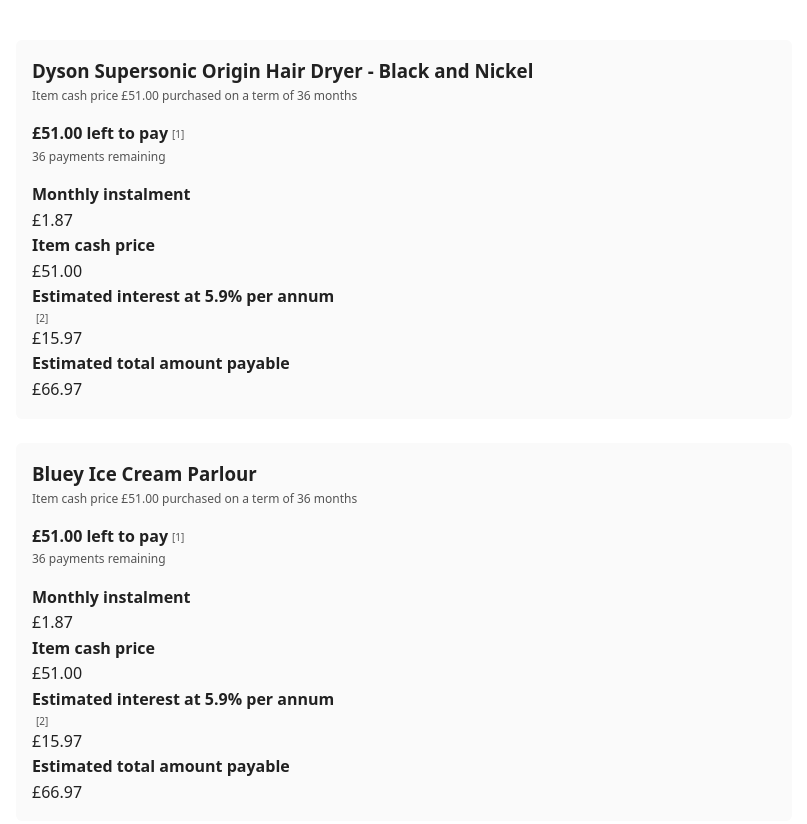
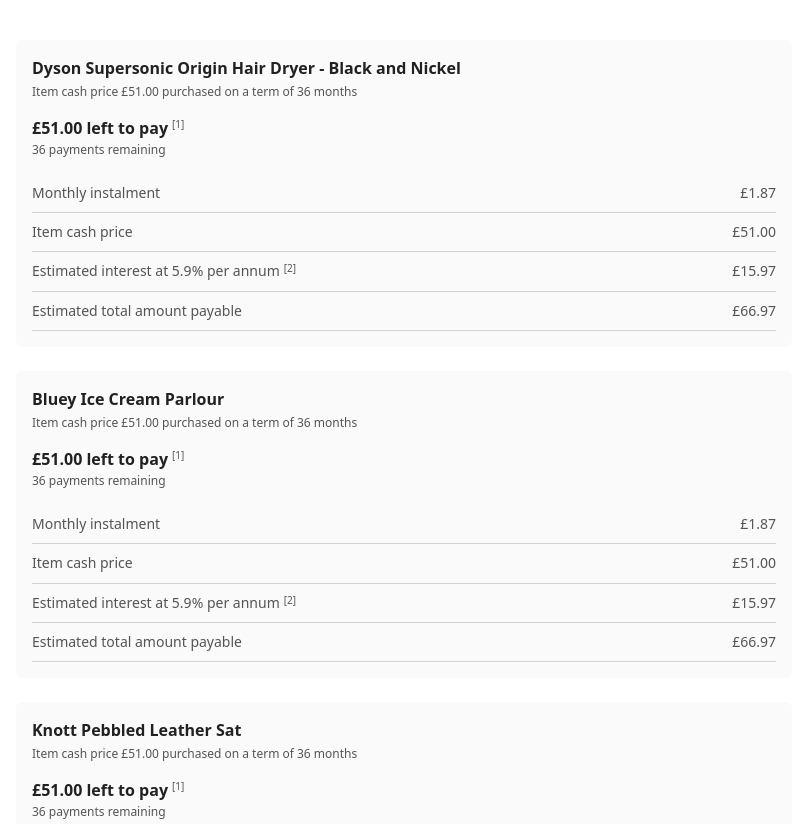
Before and after one commit to byDarren/footnote, a plain HTML site: page index.html in a window 1280 px wide. Shown: the top 824 px of the page, without its empty margins (24-831 px from the left). Drawn offline with Linux system fonts and the light colour scheme.

Commit message:
Update styles.css

```diff
--- a/styles.css
+++ b/styles.css
@@ -10,35 +10,100 @@ body {
 }
 
 h1, h2, h3, h4, h5, h6, p {
-  margin: 0;
+  margin:0;
 }
 
 .plan {
+  display: flex;
   width: 744px;
   padding: 16px;
-  margin-bottom: 1.5rem;
+  flex-direction: column;
+  align-items: flex-start;
+  gap: 16px;
   border-radius: 6px;
   background: #FAFAFA;
-  display: flex;
-  flex-direction: column;
-  gap: 16px;
+  margin-bottom:1.5rem;
 }
 
-.subtitle {
-  font-size: 12px;
+.plan .title {
+display: flex;
+flex-direction: column;
+align-items: flex-start;
+padding: 0px;
+gap: 4px;
+flex: none;
+order: 0;
+align-self: stretch;
+flex-grow: 0;
+}
+
+.plan .term {
+display: flex;
+flex-direction: column;
+align-items: flex-start;
+padding: 0px;
+gap: 0px;
+flex: none;
+order: 0;
+align-self: stretch;
+flex-grow: 0;
+}
+
+.plan h3 {
+  font-size:16px;
+  line-height: 24px;
+  margin: 0px;
+}
+
+.plan .subtitle {
+  font-size:12px;
+  line-height:16px;
+  color: #545454;
+  margin: 0px;
+}
+
+.plan .lefttopay {
+  display: flex;
+}
+
+.plan .lefttopay h4 {
+  margin: 0px;
+}
+
+.plan .data {
+  width:100%;
+}
+
+.plan .data div {
+  border-bottom: 1px solid #D3D3D3;
+  display: flex;
+  justify-content: space-between;
+  padding: 8px 0px;
+}
+
+.plan .data span {
+  display:flex;
+}
+
+.plan .data sup {
+  font-size:10px;
+  font-weight:normal;
+}
+
+.plan .data div h4, .plan .data div p {
+  margin: 0px;
+  font-size: 14px;
+  font-weight: normal;
   color: #545454;
 }
 
-.lefttopay {
-  display: flex;
-  align-items: center;
-}
-
 .jump-link {
+  text-decoration: none;
   margin-left: 0.25rem;
-  font-size: 10px;
-  text-decoration: none;
-  color: #545454;
+  cursor: pointer;
+  font-size:10px;
+  font-weight:normal;
+  color:#545454;
 }
 
 .jump-link:hover {
@@ -47,11 +112,13 @@ h1, h2, h3, h4, h5, h6, p {
 
 ol#footnote {
   padding: 0.5rem 1.5rem;
+  transition: background-color 1s ease;
   background: #fff;
-  border-radius: 6px;
-  font-size: 12px;
-  color: #545454;
-  transition: background-color 1s ease;
+  color:#545454;
+  font-size:12px;
+  line-height:16px;
+  border-radius:6px;
+  margin-bottom:1.5rem;
 }
 
 ol#footnote.highlight {
@@ -59,35 +126,36 @@ ol#footnote.highlight {
 }
 
 li {
-  margin: 0.5rem 0;
-  outline: none;
+  margin: 0.5rem 0rem;
+  font-weight: normal;
 }
 
 li.focused {
   font-weight: bold;
-  color: #212121;
-  outline: 2px solid #f5b8d1;
-  border-radius: 4px;
-  padding: 0 0.25rem;
+  color:#212121;
 }
 
 button.action-btn {
   margin-left: 0.5rem;
-  background: none;
-  border: none;
-  padding: 0;
-  font-size: 12px;
-  color: #545454;
-  text-decoration: underline;
-  cursor: pointer;
-  text-underline-offset: 4px;
+  padding: 0.5rem 0.75rem;
+  font-size: 0.9rem;
+  background:unset;
+  color:#545454;
+  text-decoration-line:underline;
+  text-decoration-style:solid;
+  text-decoration-thickness:1px;
+  border:unset;
+  cursor:pointer;
+  padding:0;
+  text-underline-offset:4px;
+  position:relative;
+  font-size:12px;
 }
 
 @media (prefers-reduced-motion: reduce) {
   html {
     scroll-behavior: auto;
   }
-
   ol#footnote {
     transition: none;
   }
```
